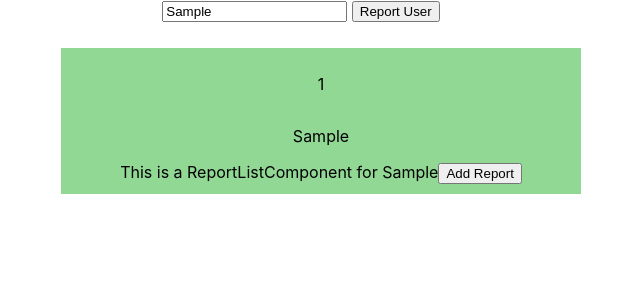
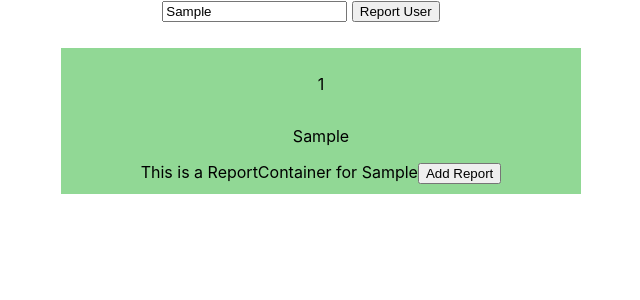
Before and after one commit to theohlc/toxic-players, a React (Create React App) app: page / in a window 1280 px wide. Both pictures are taken after typing "Sample" into the empty fields and a click on the input "Report User". Shown: the top 300 px of the page, without its empty margins (339-979 px from the left). Built offline with nearby package versions, Linux system fonts and the light colour scheme; no server answers.

Commit message:
renamed ReportList to ReportContainer

```diff
--- a/src/components/Player.js
+++ b/src/components/Player.js
@@ -1,11 +1,11 @@
-import ReportList from "./ReportList";
+import ReportContainer from "../containers/ReportContainer";
 
 export default function Player({player}) {
     return(
         <div className='player'>
             <p>{player.id}</p>
             <p>{player.username}</p>
-            <ReportList player={player}/>
+            <ReportContainer player={player}/>
         </div>
     )
 }
--- a/src/components/ReportList.js
+++ b/src/containers/ReportContainer.js
@@ -1,10 +1,10 @@
 import { Component } from "react";
 
-export default class ReportList extends Component {
+export default class ReportContainer extends Component {
     render(){
         return(
             <div>
-                This is a ReportListComponent for {this.props.player.username}
+                This is a ReportContainer for {this.props.player.username}
                 <button onClick={this.handleClick}>Add Report</button>
             </div>
         )
```
